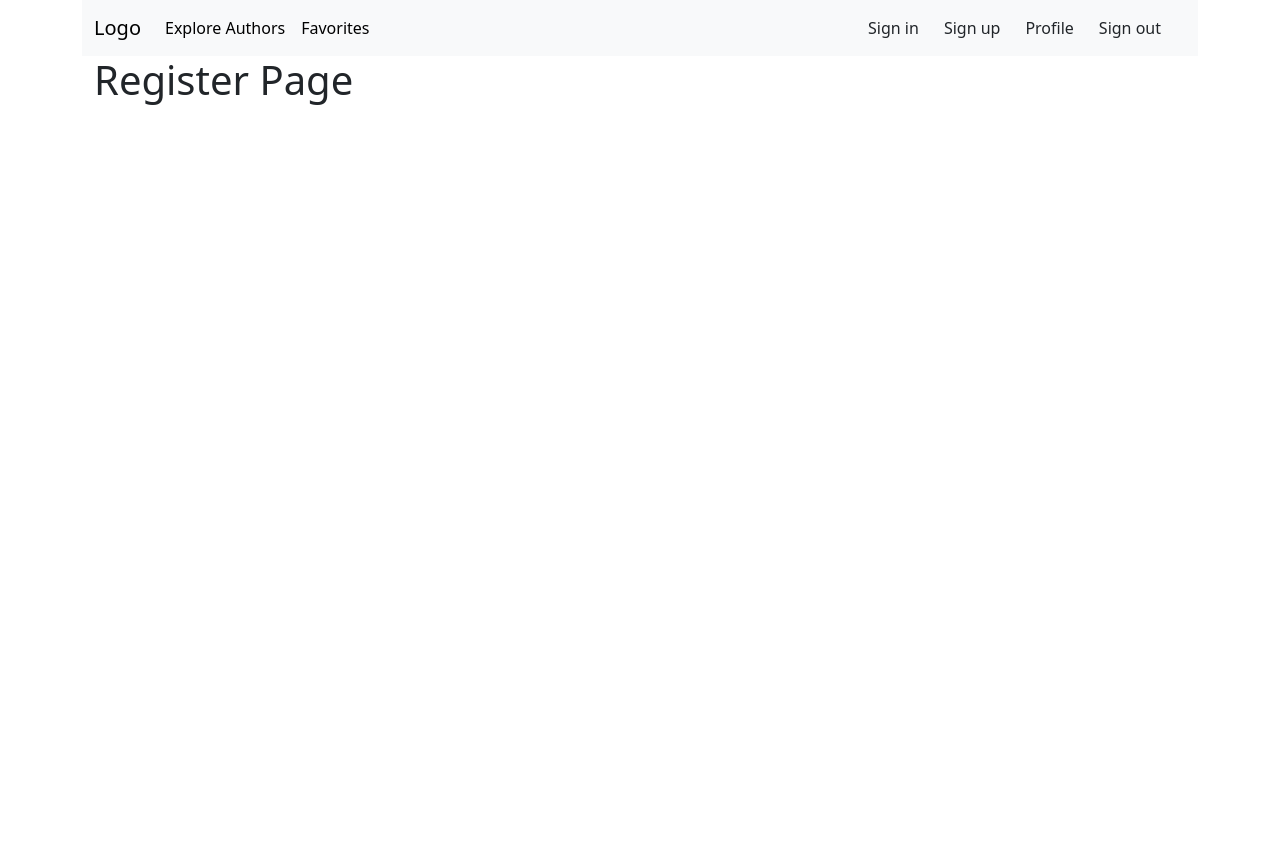
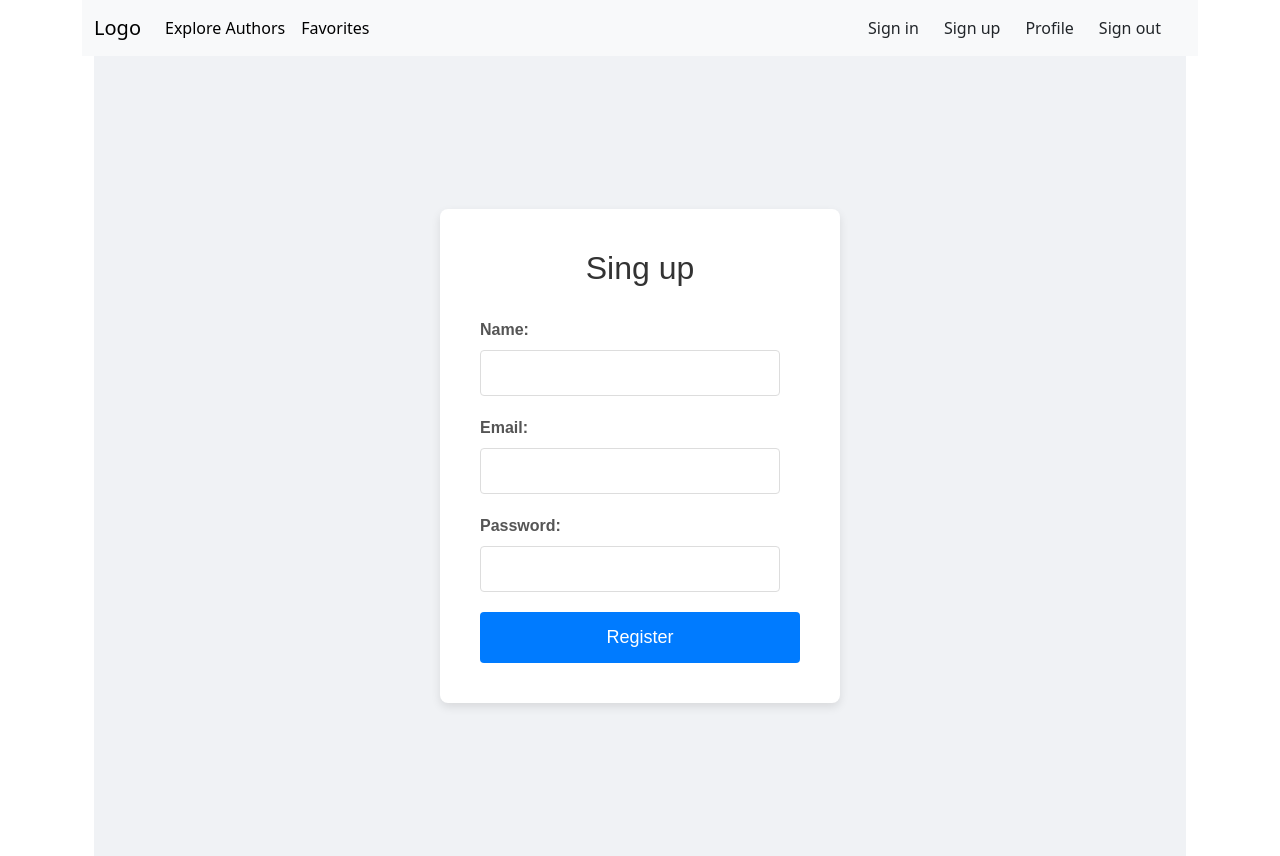
Before and after one commit to AngeloAlcaraz/ust-training-author-finder, a React (Vite) app in the folder authorfinder-app/frontend/: page /register in a window 1280 px wide. Built offline with nearby package versions, Linux system fonts and the light colour scheme.

Commit message:
Frontend - added Login and Register Pages

```diff
--- a/authorfinder-app/frontend/src/App.tsx
+++ b/authorfinder-app/frontend/src/App.tsx
@@ -5,6 +5,8 @@ import { NavLink, Route, Routes } from "react-router";
 import './App.css'
 import useIsMobile from './hooks/useIsMobil';
 import AuthorsPage from './pages/authorsPage';
+import LoginPage from './pages/login/loginPage';
+import RegisterPage from './pages/login/registerPage';
 // import ResponsiveAppBar from './components/header/responsiveAppBar.component'
 // import ElevateAppBar from './components/header/elevationScroll.component'
 
@@ -71,8 +73,8 @@ function App() {
           <Route path="/" element={<h1>Welcome to Author Finder</h1>} />
           <Route path="/authors" element={<AuthorsPage />} />
           <Route path="/favorites" element={<h1>My Favorites</h1>} />
-          <Route path="/register" element={<h1>Register Page</h1>} />
-          <Route path="/login" element={<h1>Login Page</h1>} />
+          <Route path="/register" element={<RegisterPage onLoginError={() => { }} onLoginSuccess={() => { }} />} />
+          <Route path="/login" element={<LoginPage onLoginError={() => { }} onLoginSuccess={() => { }} />} />
           <Route path="/profile" element={<h1>User Profile</h1>} />
           <Route path="*" element={<h1>404 Not Found</h1>} />
         </Routes>
--- /dev/null
+++ b/authorfinder-app/frontend/src/Auth/auth.ts
@@ -0,0 +1,19 @@
+/* eslint-disable @typescript-eslint/no-explicit-any */
+import type { IAuth } from "./iauth";
+
+export class Auth implements IAuth {
+  id: string = "";
+  email: string = "";
+  name: string = "";
+  accessToken: string = "";
+  refreshToken: string = "";
+
+  constructor(initializer: any) {
+    if (!initializer) return;
+    if (initializer.id) this.id = initializer.id;
+    if (initializer.email) this.email = initializer.email;
+    if (initializer.name) this.name = initializer.name;
+    if (initializer.accessToken) this.accessToken = initializer.accessToken;
+    if (initializer.refreshToken) this.refreshToken = initializer.refreshToken;
+  }
+}
--- /dev/null
+++ b/authorfinder-app/frontend/src/Auth/iauth.ts
@@ -0,0 +1,7 @@
+export interface IAuth{
+  id: string;
+  email: string;
+  name: string;
+  accessToken: string;
+  refreshToken: string;
+}
--- /dev/null
+++ b/authorfinder-app/frontend/src/Auth/iloginErrorMessage.ts
@@ -0,0 +1,5 @@
+export interface ILoginErroMessage{
+  message: string;
+  error: string;
+  statusCode: string;
+}
--- /dev/null
+++ b/authorfinder-app/frontend/src/Auth/loginErrorMessage.ts
@@ -0,0 +1,18 @@
+import type { ILoginErroMessage } from "./iloginErrorMessage";
+
+export class LoginErroMessage implements ILoginErroMessage{
+  message: string = "";
+  error: string ="";
+  statusCode: string ="";
+
+  // eslint-disable-next-line @typescript-eslint/no-explicit-any
+  constructor(initializer:any){
+
+    if(!initializer) return ;
+    if(initializer.message) this.message = initializer.message;
+    if(initializer.error) this.error = initializer.error;
+    if(initializer.statusCode) this.statusCode = initializer.statusCode;
+
+  }
+
+}
--- a/authorfinder-app/frontend/src/index.css
+++ b/authorfinder-app/frontend/src/index.css
@@ -25,56 +25,82 @@ body,
 
 
 
-/* a {
-  font-weight: 500;
-  color: #646cff;
-  text-decoration: inherit;
-}
-a:hover {
-  color: #535bf2;
+.login-container {
+  display: flex;
+  justify-content: center;
+  align-items: center;
+  min-height: 100vh;
+  background-color: #f0f2f5;
+  font-family: Arial, sans-serif;
 }
 
-body {
-  margin: 0;
-  display: flex;
-  place-items: center;
-  min-width: 320px;
-  min-height: 100vh;
+.login-form {
+  background-color: #ffffff;
+  padding: 40px;
+  border-radius: 8px;
+  box-shadow: 0 4px 10px rgba(0, 0, 0, 0.1);
+  width: 100%;
+  max-width: 400px;
+  text-align: center;
 }
 
-h1 {
-  font-size: 3.2em;
-  line-height: 1.1;
+.login-form h2 {
+  margin-bottom: 30px;
+  color: #333;
 }
 
-button {
-  border-radius: 8px;
-  border: 1px solid transparent;
-  padding: 0.6em 1.2em;
-  font-size: 1em;
-  font-weight: 500;
-  font-family: inherit;
-  background-color: #1a1a1a;
-  cursor: pointer;
-  transition: border-color 0.25s;
-}
-button:hover {
-  border-color: #646cff;
-}
-button:focus,
-button:focus-visible {
-  outline: 4px auto -webkit-focus-ring-color;
+.form-group {
+  margin-bottom: 20px;
+  text-align: left;
 }
 
-@media (prefers-color-scheme: light) {
-  :root {
-    color: #213547;
-    background-color: #ffffff;
-  }
-  a:hover {
-    color: #747bff;
-  }
-  button {
-    background-color: #f9f9f9;
-  }
-} */
+.form-group label {
+  display: block;
+  margin-bottom: 8px;
+  font-weight: bold;
+  color: #555;
+}
+
+.form-group input {
+  width: calc(100% - 20px); /* Account for padding */
+  padding: 10px;
+  border: 1px solid #ddd;
+  border-radius: 4px;
+  font-size: 16px;
+}
+
+.form-group input:focus {
+  border-color: #007bff;
+  outline: none;
+  box-shadow: 0 0 0 3px rgba(0, 123, 255, 0.25);
+}
+
+.login-button {
+  width: 100%;
+  padding: 12px;
+  background-color: #007bff;
+  color: white;
+  border: none;
+  border-radius: 4px;
+  font-size: 18px;
+  cursor: pointer;
+  transition: background-color 0.3s ease;
+}
+
+.login-button:hover:not(:disabled) {
+  background-color: #0056b3;
+}
+
+.login-button:disabled {
+  background-color: #cccccc;
+  cursor: not-allowed;
+}
+
+.error-message {
+  color: #dc3545;
+  background-color: #f8d7da;
+  border: 1px solid #f5c6cb;
+  padding: 10px;
+  border-radius: 4px;
+  margin-bottom: 20px;
+}
--- /dev/null
+++ b/authorfinder-app/frontend/src/pages/login/loginPage.tsx
@@ -0,0 +1,78 @@
+import { useState, type SyntheticEvent } from "react";
+import type { IAuth } from "../../Auth/iauth";
+import { Auth } from "../../Auth/auth";
+import { LoginErroMessage } from "../../Auth/loginErrorMessage";
+import { authServiceAPI } from "../../services/auth.service";
+
+interface LoginProps {
+  onLoginSuccess: (auth: IAuth) => void;
+  onLoginError: (error: string) => void;
+}
+
+function LoginPage({ onLoginSuccess, onLoginError }: LoginProps) {
+
+  const [username, setUsername] = useState<string>('');
+  const [password, setPassword] = useState<string>('');
+  const [loading, setLoading] = useState<boolean>(false);
+  const [errorMessage, setErrorMessage] = useState<string | null>(null);
+
+  const handleSubmit = async (event: SyntheticEvent) => {
+    event.preventDefault();
+    setLoading(true);
+    setErrorMessage(null);
+
+    try {
+      const response = await authServiceAPI.login(username, password);
+      if (response instanceof Auth)
+        onLoginSuccess(response);
+      else
+        if (response instanceof LoginErroMessage) {
+          setErrorMessage(response.message);
+          onLoginError(response.message)
+        }
+
+    } catch (error) {
+      setErrorMessage(error as string);
+      onLoginError(error as string);
+    } finally {
+      setLoading(false);
+    }
+  };
+
+
+  return (
+    <div className="login-container">
+      <form onSubmit={handleSubmit} className="login-form">
+        <h2>Login</h2>
+        {errorMessage && <div className="error-message">{errorMessage}</div>}
+        <div className="form-group">
+          <label htmlFor="username">Email/Username:</label>
+          <input
+            type="text"
+            id="username"
+            value={username}
+            onChange={(e) => setUsername(e.target.value)}
+            required
+            aria-label="Username"
+          />
+        </div>
+        <div className="form-group">
+          <label htmlFor="password">Password:</label>
+          <input
+            type="password"
+            id="password"
+            value={password}
+            onChange={(e) => setPassword(e.target.value)}
+            required
+            aria-label="Password"
+          />
+        </div>
+        <button className="login-button" type="submit" disabled={loading}>
+          {loading ? 'Logging in...' : 'Login'}
+        </button>
+      </form>
+    </div>
+  )
+}
+
+export default LoginPage;
--- /dev/null
+++ b/authorfinder-app/frontend/src/pages/login/registerPage.tsx
@@ -0,0 +1,91 @@
+import { useState, type SyntheticEvent } from "react";
+import { authServiceAPI } from "../../services/auth.service";
+import type { IAuth } from "../../Auth/iauth";
+import { Auth } from "../../Auth/auth";
+import { LoginErroMessage } from "../../Auth/loginErrorMessage";
+
+interface LoginProps {
+  onLoginSuccess: (auth: IAuth) => void;
+  onLoginError: (error: string) => void;
+}
+
+function RegisterPage({ onLoginSuccess, onLoginError }: LoginProps) {
+  const [errorMessage, setErrorMessage] = useState<string | null>(null);
+  const [loading, setLoading] = useState<boolean>(false);
+  const [name, setName] = useState<string>('');
+  const [email, setEmail] = useState<string>('');
+  const [password, setPassword] = useState<string>('');
+
+  const handleSubmit = async (event: SyntheticEvent) => {
+    event.preventDefault();
+    setLoading(true);
+    setErrorMessage(null);
+
+    try {
+      const response = await authServiceAPI.register(name, email, password);
+      if (response instanceof Auth)
+        onLoginSuccess(response);
+      else
+        if (response instanceof LoginErroMessage) {
+          setErrorMessage(response.message);
+          onLoginError(response.message)
+        }
+
+    }
+    catch (error) {
+      setErrorMessage(error as string);
+
+    }
+    finally {
+      setLoading(false);
+    }
+  }
+
+  return (<div className="login-container">
+    <form onSubmit={handleSubmit} className="login-form">
+      <h2>Sing up</h2>
+      {errorMessage && <div className="error-message">{errorMessage}</div>}
+
+      <div className="form-group">
+        <label htmlFor="name">Name:</label>
+        <input
+          type="text"
+          id="name"
+          value={name}
+          onChange={(e) => setName(e.target.value)}
+          required
+          aria-label="name"
+        />
+      </div>
+
+      <div className="form-group">
+        <label htmlFor="email">Email:</label>
+        <input
+          type="text"
+          id="email"
+          value={email}
+          onChange={(e) => setEmail(e.target.value)}
+          required
+          aria-label="Email"
+        />
+      </div>
+
+      <div className="form-group">
+        <label htmlFor="password">Password:</label>
+        <input
+          type="password"
+          id="password"
+          value={password}
+          onChange={(e) => setPassword(e.target.value)}
+          required
+          aria-label="Password"
+        />
+      </div>
+      <button className="login-button" type="submit" disabled={loading}>
+        {loading ? 'Registering...' : 'Register'}
+      </button>
+    </form>
+  </div>)
+}
+
+export default RegisterPage;
--- /dev/null
+++ b/authorfinder-app/frontend/src/services/auth.service.ts
@@ -0,0 +1,111 @@
+import { Auth } from "../Auth/auth";
+import type { IAuth } from "../Auth/iauth";
+import { LoginErroMessage } from "../Auth/loginErrorMessage";
+
+/* eslint-disable @typescript-eslint/no-explicit-any */
+const API_URL = "http://localhost:3000/auth";
+
+function translateStatusToErrorMessage(status: number) {
+  switch (status) {
+    case 401:
+      return "Please login again.";
+    case 403:
+      return "You do not have permission to view the project(s).";
+    default:
+      return "There was an error retrieving the project(s). Please try again.";
+  }
+}
+
+function checkStatus(response: any) {
+  if (response.ok) {
+    return response;
+  }
+
+  if (response.status == "400") {
+    return response;
+  } else {
+    const httpErrorInfo = {
+      status: response.status,
+      statusText: response.statusText,
+      url: response.url,
+    };
+    console.log(`log server http error: ${JSON.stringify(httpErrorInfo)}`);
+
+    const errorMessage = translateStatusToErrorMessage(httpErrorInfo.status);
+    throw new Error(errorMessage);
+  }
+}
+
+function parseJSON(response: Response) {
+  return response.json();
+}
+
+function convertToAuthtModel(item: any): IAuth | LoginErroMessage {
+  if (item.accessToken) return new Auth(item);
+  else return new LoginErroMessage(item);
+}
+
+function saveToLocalStorage(user: any): IAuth | LoginErroMessage {
+  if (user.accessToken) {
+    localStorage.setItem("user", JSON.stringify(user));
+  }
+
+  return user;
+}
+
+const authServiceAPI = {
+  login(email: string, password: string) {
+    return fetch(`${API_URL}/signin`, {
+      method: "post",
+      body: JSON.stringify({
+        email,
+        password,
+      }),
+      headers: {
+        "Content-Type": "application/json",
+      },
+    })
+      .then(checkStatus)
+      .then(parseJSON)
+      .then(convertToAuthtModel)
+      .then(saveToLocalStorage)
+      .catch((error: TypeError) => {
+        console.log("log client error " + error);
+        throw new Error("There was an error to login. Please try again.");
+      });
+  },
+  logout() {
+    //Todo: Call to backend service to delete the token
+    localStorage.removeItem("user");
+  },
+  register(name: string, email: string, password: string) {
+    return fetch(`${API_URL}/signup`, {
+      method: "post",
+      body: JSON.stringify({
+        name,
+        email,
+        password,
+      }),
+      headers: {
+        "Content-Type": "application/json",
+      },
+    })
+      .then(checkStatus)
+      .then(parseJSON)
+      .then(convertToAuthtModel)
+      .then(saveToLocalStorage)
+      .catch((error: TypeError) => {
+        console.log("log client error " + error);
+        throw new Error("There was an error to register. Please try again.");
+      });
+  },
+  getCurrentUser() {
+    const currentUser = localStorage.getItem("user");
+
+    if (currentUser) {
+      return JSON.parse(currentUser);
+    }
+  },
+};
+
+export { authServiceAPI };
```
Also changed, not shown: authorfinder-app/frontend/src/pages/loginPage.tsx (deleted), authorfinder-app/frontend/src/pages/registerPage.tsx (deleted).
